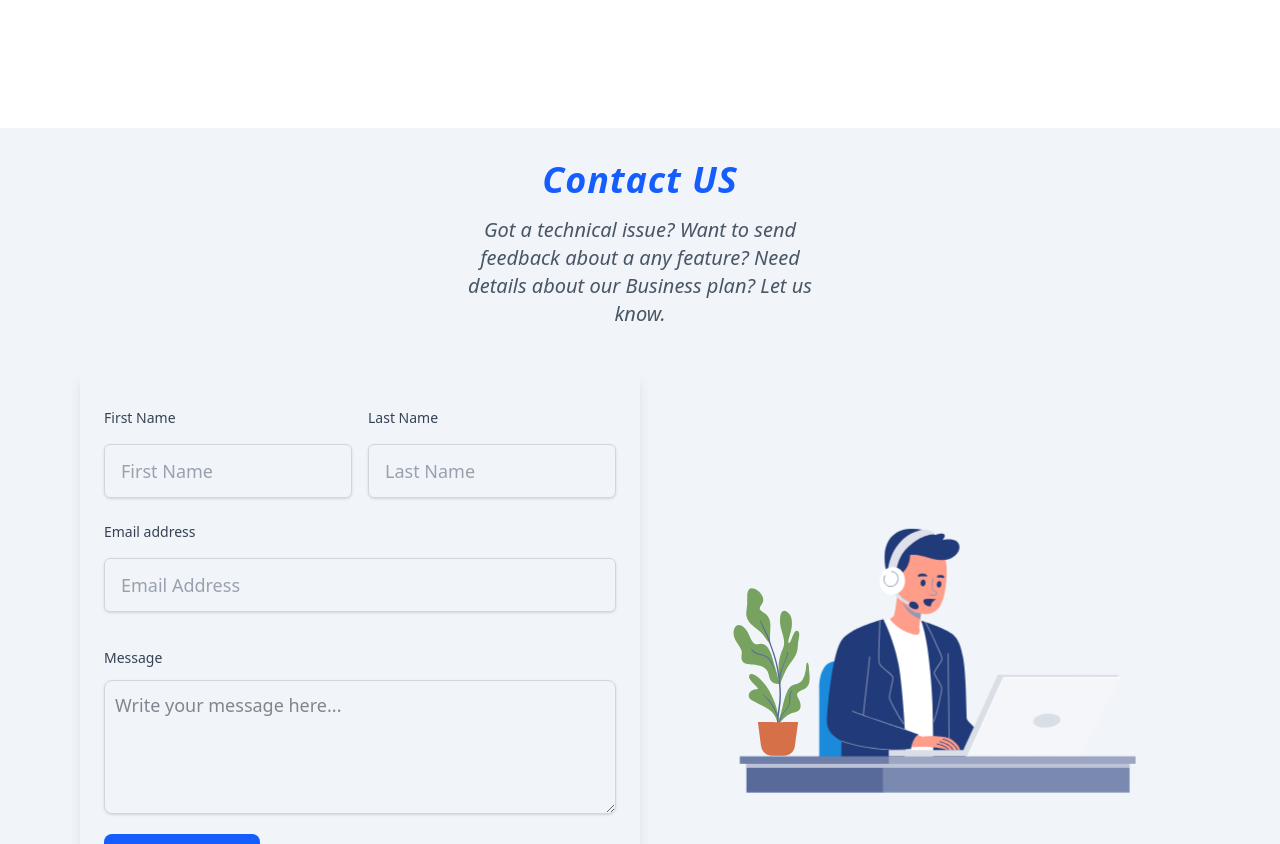
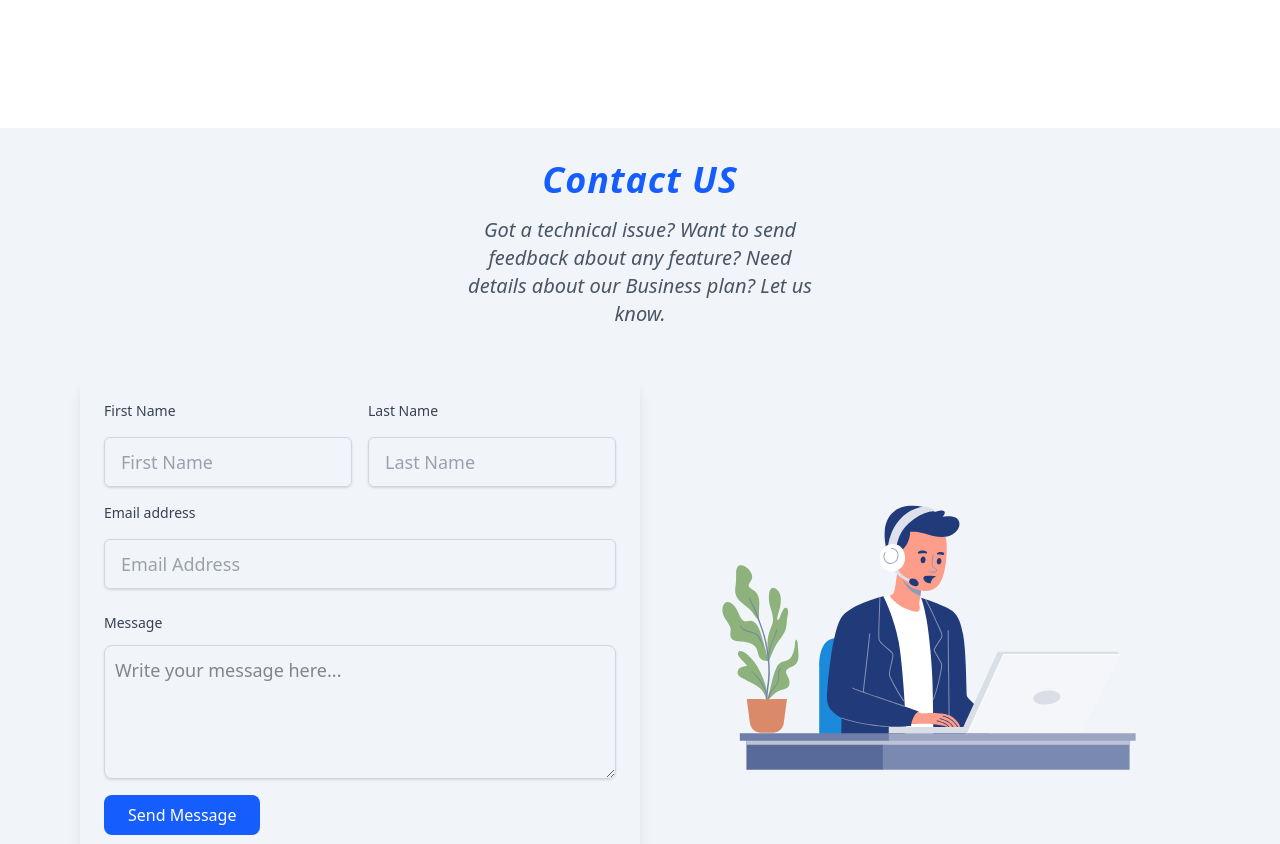
Before and after one commit to ahmedabdelrshed/Med_VQA_Frontend, a React (Vite) app: page / in a window 1280 px wide. Shown: the part 1924-2768 px from the top of the page. Built offline with nearby package versions, Linux system fonts and the light colour scheme.

Commit message:
animations for contact us section

```diff
--- a/src/components/ContactUS/ContactForm.tsx
+++ b/src/components/ContactUS/ContactForm.tsx
@@ -8,6 +8,8 @@ import { useAppDispatch, useAppSelector } from "../../store/hooks";
 import { useEffect } from "react";
 import toast from "react-hot-toast";
 import actContactUs from "../../store/user/act/actContactUs";
+import { motion } from "framer-motion";
+
 const ContactForm = () => {
   const dispatch = useAppDispatch();
   const { error, loading } = useAppSelector((state) => state.auth);
@@ -36,10 +38,14 @@ const ContactForm = () => {
     }
   }, [error, dispatch]);
   return (
-    <form
+    <motion.form
       onSubmit={handleSubmit(onSubmit)}
       autoComplete="off"
-      className="p-6 lg:py-10 w-[100%]  xl:w-[50%]   flex flex-col  rounded-lg shadow-lg"
+      className="p-6  w-[100%]  xl:w-[50%]   flex flex-col  rounded-lg shadow-lg"
+      initial={{ opacity: 0, x: -50 }}
+      whileInView={{ opacity: 1, x: 0 }}
+      transition={{ duration: 0.8, delay: 0.6 }}
+      viewport={{ once: true }}
     >
       <div className="flex flex-col md:flex-row md:space-x-4  ">
         <div className="w-full mb-4 md:mb-0">
@@ -55,7 +61,7 @@ const ContactForm = () => {
             {...register("firstName")}
             placeholder="First Name"
             autoComplete="new-password"
-            className="mt-4 block w-full rounded-md border-[1.5px] border-gray-300 px-4 py-3 placeholder-gray-400 shadow-sm focus:outline-none focus:border-blue-500 focus:ring-blue-500 text-lg"
+            className="mt-4 block w-full rounded-md border-[1.5px] border-gray-300 px-4 py-2.5 placeholder-gray-400 shadow-sm focus:outline-none focus:border-blue-500 focus:ring-blue-500 text-lg"
           />
           {errors.firstName && <ErrorMsg msg={errors.firstName?.message} />}
         </div>
@@ -72,12 +78,12 @@ const ContactForm = () => {
             {...register("lastName")}
             placeholder="Last Name"
             autoComplete="new-password"
-            className="mt-4 block w-full rounded-md border-[1.5px] border-gray-300 px-4 py-3 placeholder-gray-400 shadow-sm focus:outline-none focus:border-blue-500 focus:ring-blue-500 text-lg"
+            className="mt-4 block w-full rounded-md border-[1.5px] border-gray-300 px-4 py-2.5 placeholder-gray-400 shadow-sm focus:outline-none focus:border-blue-500 focus:ring-blue-500 text-lg"
           />
-          {errors.firstName && <ErrorMsg msg={errors.firstName?.message} />}
+          {errors.lastName && <ErrorMsg msg={errors.lastName?.message} />}
         </div>
       </div>
-      <div className="my-6">
+      <div className="my-4">
         <label
           htmlFor="email"
           className="block text-sm font-medium text-gray-700"
@@ -90,11 +96,11 @@ const ContactForm = () => {
           placeholder="Email Address"
           {...register("email")}
           autoComplete="new-password"
-          className="mt-4 block w-full rounded-md border-[1.5px] border-gray-300 px-4 py-3 placeholder-gray-400 shadow-sm focus:outline-none focus:border-blue-500 focus:ring-blue-500 text-lg"
+          className="mt-4 block w-full rounded-md border-[1.5px] border-gray-300 px-4 py-2.5 placeholder-gray-400 shadow-sm focus:outline-none focus:border-blue-500 focus:ring-blue-500 text-lg"
         />
         {errors.email && <ErrorMsg msg={errors.email?.message} />}
       </div>
-      <div className="my-3">
+      <div className="my-2">
         <label
           htmlFor="message"
           className="block text-sm font-medium text-gray-700"
@@ -118,7 +124,7 @@ const ContactForm = () => {
       >
         Send Message
       </Button>
-    </form>
+    </motion.form>
   );
 };
 
--- a/src/components/ContactUS/ContactUS.tsx
+++ b/src/components/ContactUS/ContactUS.tsx
@@ -2,23 +2,50 @@ import contact from "../../Animations/Contact.json";
 import Lottie from "lottie-react";
 import ContactForm from "./ContactForm";
 import DoneContact from "../Modals/DoneContact";
+import { motion } from "framer-motion";
 
 const ContactUS = () => {
   return (
-    <section className="bg-slate-100  mb-4 lg:px-16" id="contact">
-      <div className="py-8 px-4 ">
-        <h2 className="mb-4 text-4xl italic  font-bold  tracking-wide text-blue-600  text-center  ">
+    <section className="bg-slate-100 mb-4 lg:px-16" id="contact">
+      <div className="py-8 px-4">
+        {/* Heading */}
+        <motion.h2
+          className="mb-4 text-4xl italic font-bold tracking-wide text-blue-600 text-center"
+          initial={{ opacity: 0, y: -30 }}
+          whileInView={{ opacity: 1, y: 0 }}
+          transition={{ duration: 0.8 }}
+          viewport={{ once: true }}
+        >
           Contact US
-        </h2>
-        <p className="mb-8 lg:mb-10 italic xl:px-96 text-center text-gray-600  sm:text-xl">
-          Got a technical issue? Want to send feedback about a any feature? Need
+        </motion.h2>
+
+        {/* Paragraph */}
+        <motion.p
+          className="mb-8 lg:mb-10 italic xl:px-96 text-center text-gray-600 sm:text-xl"
+          initial={{ opacity: 0, y: -20 }}
+          whileInView={{ opacity: 1, y: 0 }}
+          transition={{ duration: 0.8, delay: 0.2 }}
+          viewport={{ once: true }}
+        >
+          Got a technical issue? Want to send feedback about any feature? Need
           details about our Business plan? Let us know.
-        </p>
-        <div className="flex items-center">
+        </motion.p>
+
+        {/* Form & Animation */}
+        <div className="flex  items-center ">
           <ContactForm />
-          <div className="hidden mx-auto xl:block">
-            <Lottie animationData={contact} />
-          </div>
+
+          <motion.div
+            initial={{ opacity: 0, x: 50 }}
+            whileInView={{ opacity: 1, x: 0 }}
+            transition={{ duration: 0.8, delay: 0.8 }}
+            viewport={{ once: true }}
+            className="hidden mx-auto xl:block"
+          >
+            <Lottie
+              animationData={contact}
+            />
+          </motion.div>
         </div>
       </div>
       <DoneContact />
```
